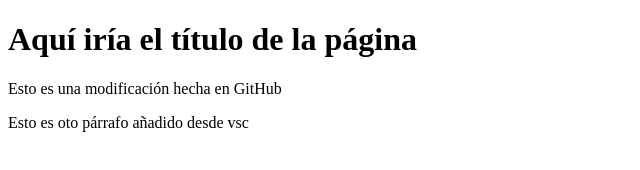
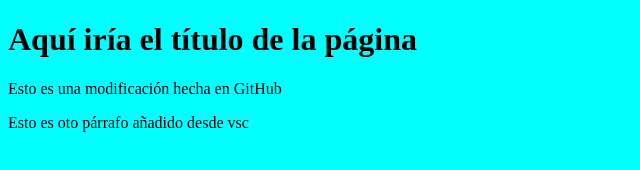
Before and after one commit to Daniel77AC/Git-Visual-Studio-Code, a plain HTML site: page index.html in a window 1280 px wide. Shown: the whole page, without its empty margins (0-640 px from the left). Drawn offline with Linux system fonts and the light colour scheme.

Commit message:
Agregando hoja de estilos al index

```diff
--- a/index.html
+++ b/index.html
@@ -5,6 +5,7 @@
     <meta http-equiv="X-UA-Compatible" content="IE=edge">
     <meta name="viewport" content="width=device-width, initial-scale=1.0">
     <title>Document</title>
+    <link rel="stylesheet" type="text/css" href="estilo.css"/>
 </head>
 <body>
     <h1>Aquí iría el título de la página</h1>
```
